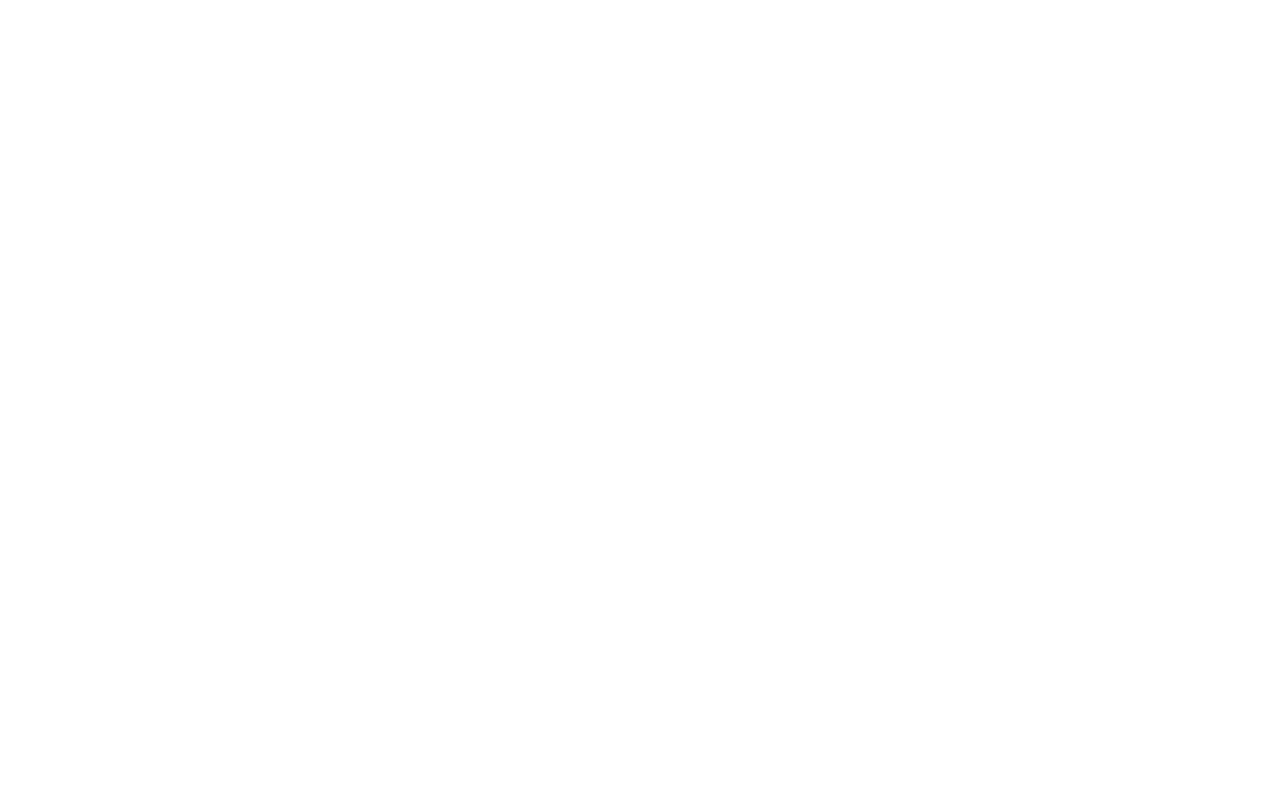
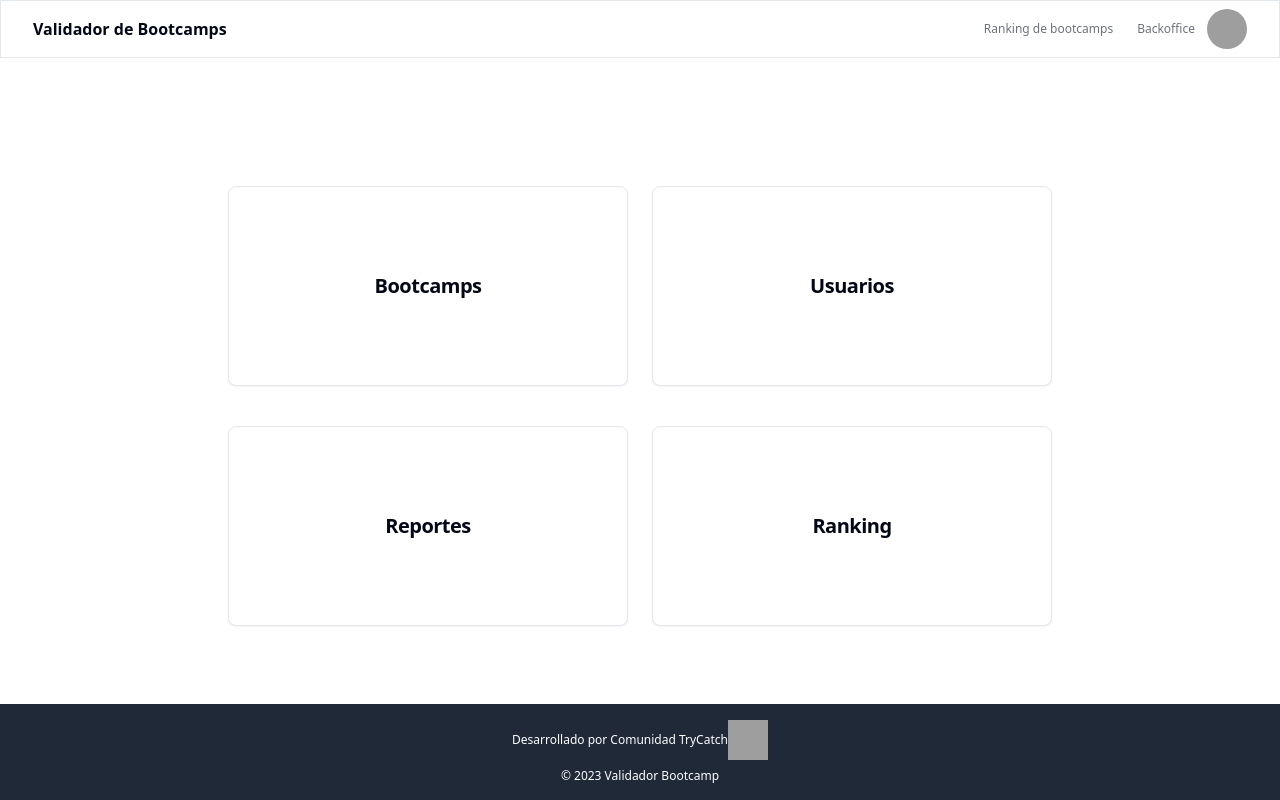
Before and after one commit to Trycatch-tv/ValidadorBootcamp-frontend, a React (Vite) app: page /backoffice in a window 1280 px wide. Before the commit this address had no page. Built offline with nearby package versions, Linux system fonts and the light colour scheme; grey boxes are pictures that could not be loaded.

Commit message:
Se crearon las paneles para el dashboard del backoffice

```diff
--- a/src/components/header/Navbar.tsx
+++ b/src/components/header/Navbar.tsx
@@ -24,7 +24,7 @@
     path: "/ranking",
   },
   {
-    name: "backoffice",
+    name: "Backoffice",
     path: "/backoffice",
   },
 ]
--- /dev/null
+++ b/src/features/backoffice/dashboard/dashboard.backoffice.container.tsx
@@ -0,0 +1,11 @@
+import BackofficeView from "./dashboard.backoffice.view"
+
+const DashboardBackofficeContainer = () => {
+    return(
+        <>
+            <BackofficeView/>
+        </>
+    )
+}
+
+export default DashboardBackofficeContainer
--- /dev/null
+++ b/src/features/backoffice/dashboard/dashboard.backoffice.view.tsx
@@ -0,0 +1,12 @@
+import Layout from "../../../layout/Layout"
+import ListBackofficeContainer from "../list/list.backoffice.container"
+
+const DashboardBackofficeView = () =>{
+    return(
+        <Layout>
+            <ListBackofficeContainer/>
+        </Layout>
+    )
+}
+
+export default DashboardBackofficeView
--- /dev/null
+++ b/src/features/backoffice/list/list.backoffice.container.tsx
@@ -0,0 +1,28 @@
+import ListBackofficeView from "./list.backoffice.view"
+
+
+const ListBackofficeContainer = () => {
+    const panels = [
+        {
+            title: "Bootcamps",
+            route: "bootcamps"
+        },
+        {
+            title: "Usuarios",
+            route: "users"
+        },
+        {
+            title: "Reportes",
+            route: "reports"
+        },
+        {
+            title: "Ranking",
+            route: "ranking"
+        }
+    ]
+    return(
+        <ListBackofficeView panels={panels}/>
+    )
+}
+
+export default ListBackofficeContainer
--- /dev/null
+++ b/src/features/backoffice/list/list.backoffice.view.tsx
@@ -0,0 +1,18 @@
+import { FC } from "react"
+import PanelBackofficeContainer from "../panel/panel.backoffice.container"
+
+interface Props {
+    panels: any
+}
+
+const ListBackofficeView:FC<Props> = ({panels}) => {
+    return(
+        <div className="flex flex-wrap justify-center gap-6 mt-16">
+            {panels.map((panel:any) => (
+                <PanelBackofficeContainer panel={panel} />
+            ))}
+        </div>
+    )
+}
+
+export default ListBackofficeView
--- /dev/null
+++ b/src/features/backoffice/panel/panel.backoffice.container.tsx
@@ -0,0 +1,15 @@
+
+import { FC } from "react"
+import PanelBackofficeView from "./panel.backoffice.view"
+
+interface Props {
+    panel: any
+}
+
+const PanelBackofficeContainer:FC<Props> = ({panel}) =>{
+    return(
+        <PanelBackofficeView panel={panel}/>
+    )
+}
+
+export default PanelBackofficeContainer
--- /dev/null
+++ b/src/features/backoffice/panel/panel.backoffice.view.tsx
@@ -0,0 +1,23 @@
+import { Card, CardContent, CardTitle } from "@/components/ui/card"
+import { FC } from "react"
+import { Link } from 'react-router-dom'
+
+interface Props {
+    panel: any
+}
+
+const PanelBackofficeView:FC<Props> = ({panel}) => {
+    return(
+        <Link to={`/${panel.route}`}>
+            <Card className="flex flex-col place-content-center p-6 mb-4 min-w-[400px] min-h-[200px]">
+                <CardContent className='flex-row justify-center p-0' >
+                    <CardTitle className="text-xl text-center" >
+                        {panel.title}
+                    </CardTitle>
+                </CardContent>
+            </Card>
+        </Link>
+    )
+}
+
+export default PanelBackofficeView
--- a/src/main.tsx
+++ b/src/main.tsx
@@ -6,6 +6,8 @@
 import RankingContainer from "./features/ranking/Ranking.container.tsx"
 import "./index.css"
 import SigninContainer from "./features/auth/signin/signin.auth.container.tsx"
+import BackofficeContainer from "./features/backoffice/dashboard/dashboard.backoffice.container.tsx"
+
 
 const rootElement = document.getElementById("root")
 
@@ -21,6 +23,8 @@
             path="/bootcamp/:id"
             element={<ProfileBootcampContainer />}
           />
+          <Route path="/backoffice" element={<BackofficeContainer />} />
+
         </Routes>
       </React.StrictMode>
     </BrowserRouter>
```
